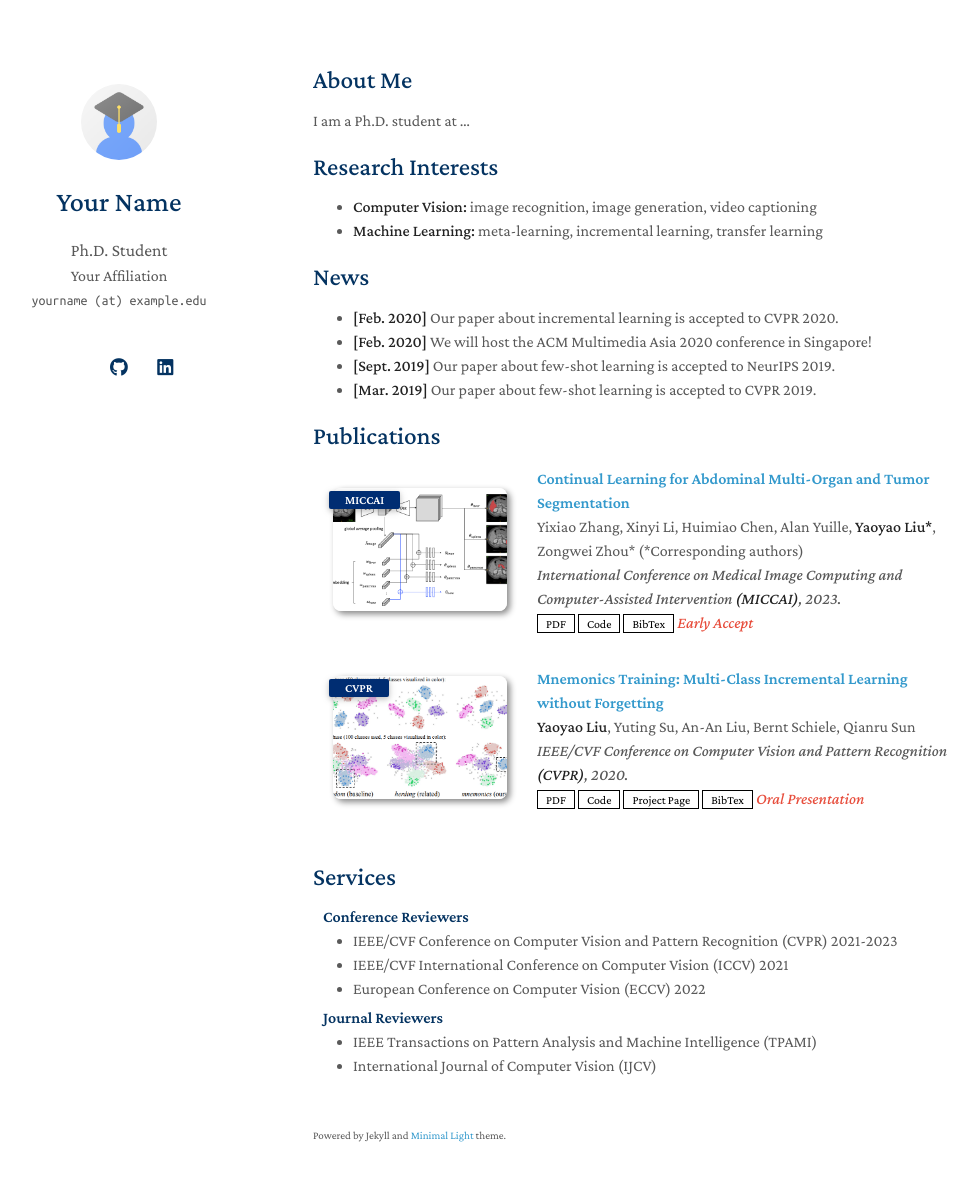
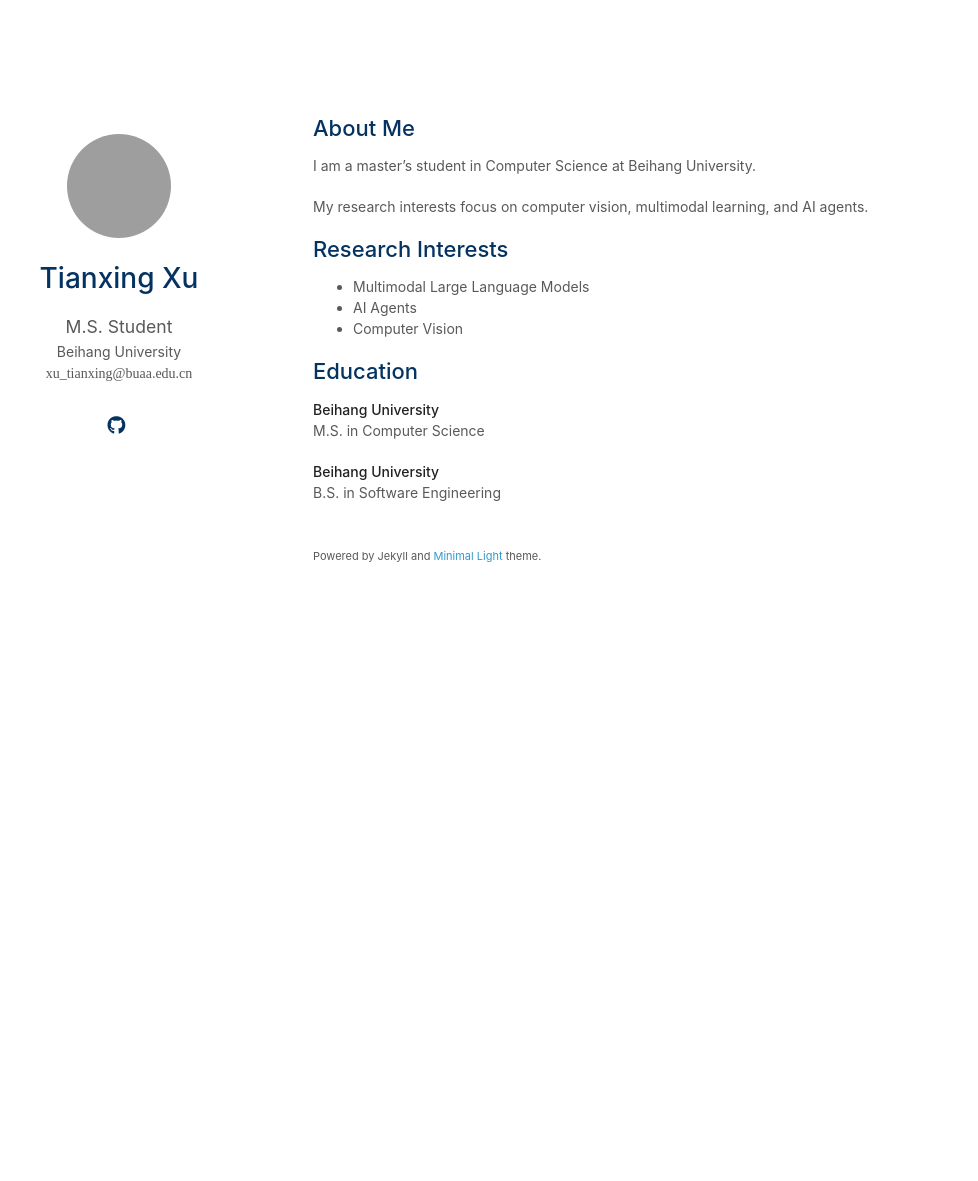
Before and after one commit to BienBoy/bienboy.github.io, a Jekyll site: the page built from index.md, in a window 1280 px wide and 1216 px high. Shown: the top 1181 px of the window, without its empty margins (157-1135 px from the left). Built offline with Jekyll 4.4.1, drawn with Linux system fonts in a browser that asks for light colours; a style sheet for code colours, icons or effects is not loaded; our own code applies the rules of GitHub Pages for plain Markdown files; grey boxes are pictures that could not be loaded.

Commit message:
Customize academic homepage

```diff
--- a/_config.yml
+++ b/_config.yml
@@ -1,28 +1,22 @@
 # Basic Information
-title: Your Name
-position: Ph.D. Student
-affiliation: Your Affiliation
-email: yourname (at) example.edu
+title: Tianxing Xu
+position: M.S. Student
+affiliation: Beihang University
+email: xu_tianxing@buaa.edu.cn
 
 # Search Engine Optimization (SEO)
 # The following information is used to improve the website traffic from search engines, e.g., Google.
-keywords: minimal light
-description: The Minimal Light is a simple and elegant jekyll theme for academic personal homepage.
-canonical: https://minimal-light-theme.yliu.me/
+description: Personal academic homepage of Tianxing Xu.
+canonical: https://bienboy.github.io
 
 # Links
 # If you don't need one of them, you may delete the corresponding line.
-google_scholar: https://scholar.google.com/
-cv_link: assets/files/curriculum_vitae.pdf
-github_link: https://github.com/
-linkedin: https://www.linkedin.com/
-twitter: https://twitter.com/
+github_link: https://github.com/BienBoy
 
 # Images (e.g., your profile picture and your website's favicon)
 # "favicon" and "favicon_dark" are used for the light and dark modes, respectively.
-avatar: ./assets/img/avatar.png
-favicon: ./assets/img/favicon.png
-favicon_dark: ./assets/img/favicon-dark.png
+avatar: https://github.com/bienboy.png
+favicon: https://github.com/bienboy.png
 
 # Footnote
 # You may use the option to disable the footnote, "Powered by Jekyll and Minimal Light theme."
@@ -30,15 +24,15 @@ enable_footnote: true
 
 # Auto Dark Mode
 # You may use the option to disable the automatic dark theme
-auto_dark_mode: true
+auto_dark_mode: false
 
 # Font
 # You can use this option to choose between Serif or Sans Serif fonts.
-font: "Serif" # or "Sans Serif"
+font: "Sans Serif"
 
 # Google Analytics ID
 # Please remove this if you don't use Google Analytics
-google_analytics: UA-111540567-4
+google_analytics: G-98RZ4F8SW5
 
 # Use this project as a remote theme for GitHub Pages
 # See the guide here: https://docs.github.com/en/pages/setting-up-a-github-pages-site-with-jekyll/adding-a-theme-to-your-github-pages-site-using-jekyll
--- a/_layouts/homepage.html
+++ b/_layouts/homepage.html
@@ -1,6 +1,17 @@
 <!DOCTYPE html>
 <html lang="{{ site.lang | default: "en-US" }}">
   <head>
+    {% if site.google_analytics %}
+    <!-- Google Analytics 4 -->
+    <script async src="https://www.googletagmanager.com/gtag/js?id={{ site.google_analytics }}"></script>
+    <script>
+      window.dataLayer = window.dataLayer || [];
+      function gtag(){dataLayer.push(arguments);}
+      gtag('js', new Date());
+      gtag('config', '{{ site.google_analytics }}');
+    </script>
+    {% endif %}
+
     <title>{{ site.title }} | {{site.affiliation}}</title>
 
     <meta charset="UTF-8">
--- a/index.md
+++ b/index.md
@@ -4,20 +4,22 @@ layout: homepage
 
 ## About Me
 
-I am a Ph.D. student at ...
+I am a master's student in Computer Science
+at Beihang University.
+
+My research interests focus on computer vision,
+multimodal learning, and AI agents.
 
 ## Research Interests
 
-- **Computer Vision:** image recognition, image generation, video captioning
-- **Machine Learning:** meta-learning, incremental learning, transfer learning
+- Multimodal Large Language Models
+- AI Agents
+- Computer Vision
 
-## News
+## Education
 
-- **[Feb. 2020]** Our paper about incremental learning is accepted to CVPR 2020.
-- **[Feb. 2020]** We will host the ACM Multimedia Asia 2020 conference in Singapore!
-- **[Sept. 2019]** Our paper about few-shot learning is accepted to NeurIPS 2019.
-- **[Mar. 2019]** Our paper about few-shot learning is accepted to CVPR 2019.
+**Beihang University**
+M.S. in Computer Science
 
-{% include_relative _includes/publications.md %}
-
-{% include_relative _includes/services.md %}
+**Beihang University**
+B.S. in Software Engineering
```
Also changed, not shown: other parts of _layouts/homepage.html (+0 -10 lines).
